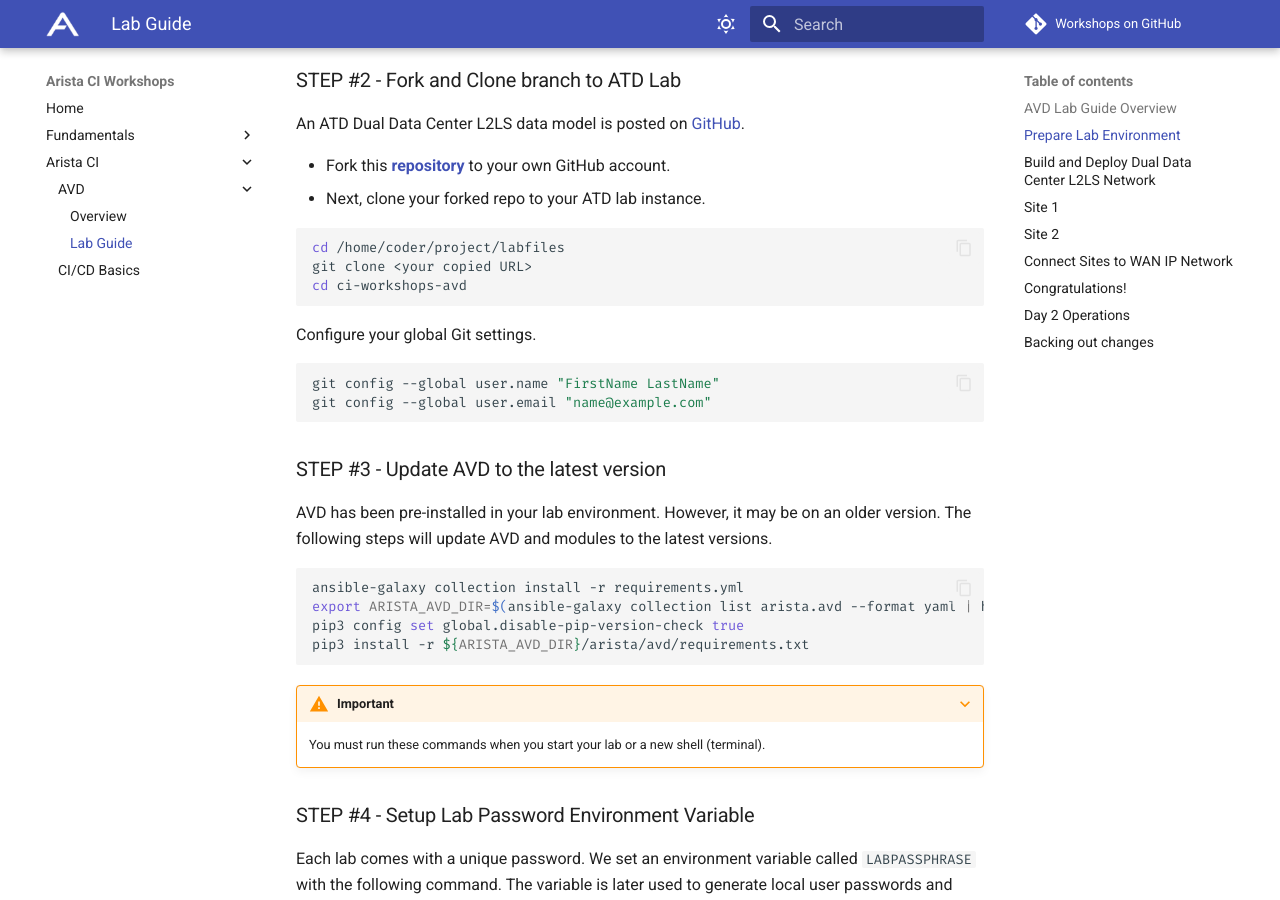
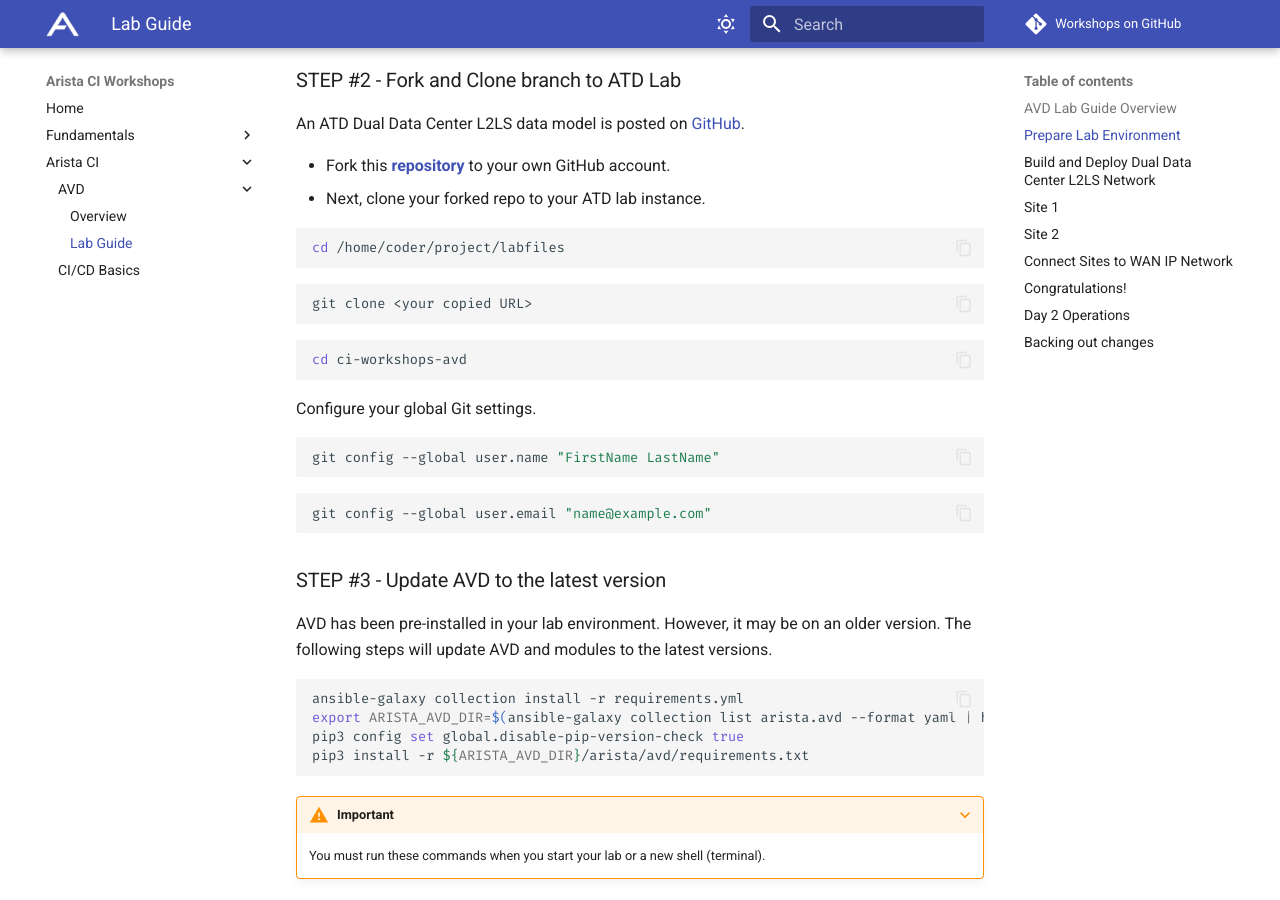
Before and after one commit to aristanetworks/avd-workshops, an MkDocs documentation site: the page built from workshops/avd-lab-guide.md, in a window 1280 px wide and 900 px high, scrolled down 1514 px. Built offline with MkDocs 1.6.1 and Material for MkDocs 9.7.7, drawn with Linux system fonts in a browser that asks for light colours; emoji names are drawn with the system emoji font; comment, search, counter and statistics services are not loaded.

Commit message:
Git step updates (#88)
* minor edit on git config code blocks

* updating command blocks for CICD portion

* moving to Mitch standard

* Splitting clone steps

````diff
--- a/workshops/avd-lab-guide.md
+++ b/workshops/avd-lab-guide.md
@@ -32,7 +32,13 @@
 
 ``` bash
 cd /home/coder/project/labfiles
+```
+
+``` bash
 git clone <your copied URL>
+```
+
+``` bash
 cd ci-workshops-avd
 ```
 
@@ -40,6 +46,9 @@
 
 ``` bash
 git config --global user.name "FirstName LastName"
+```
+
+``` bash
 git config --global user.email "name@example.com"
 ```
 
````
Also changed, not shown: workshops/cicd-basics.md (+9 -0 lines).
